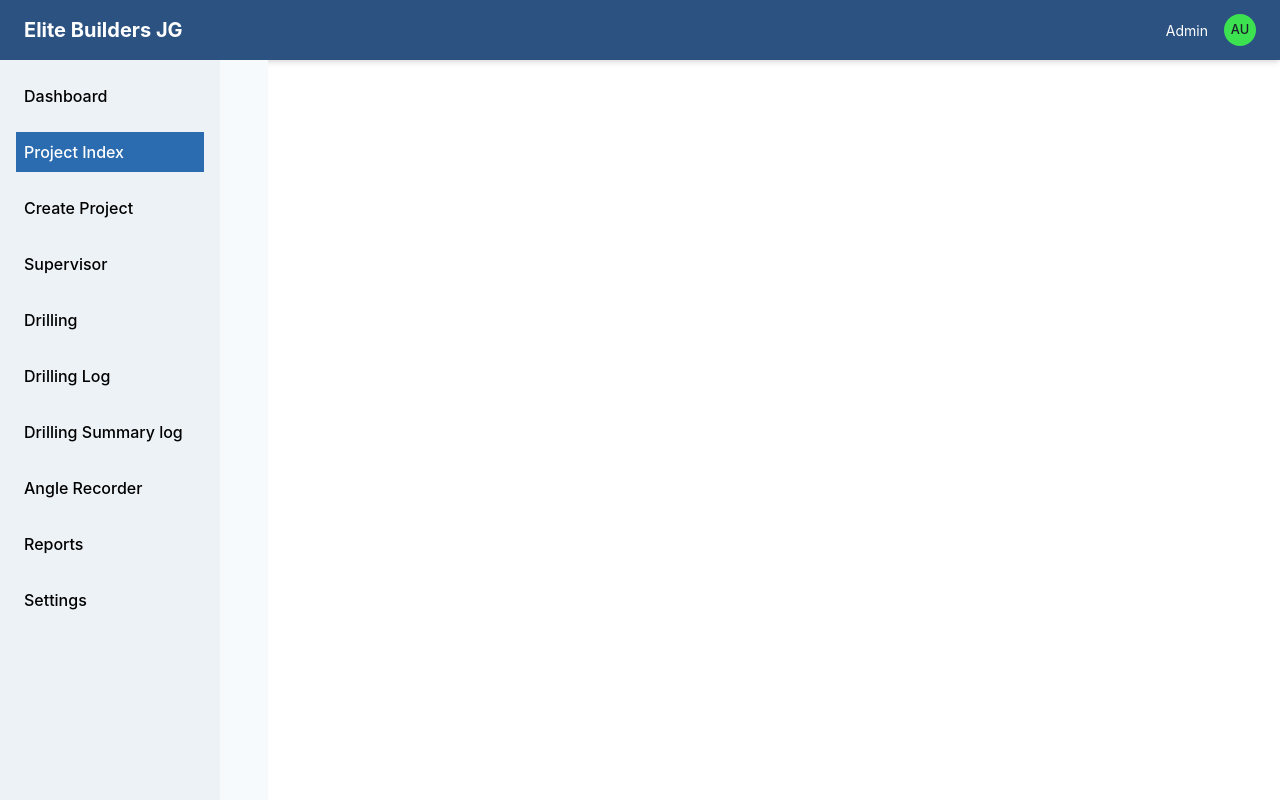
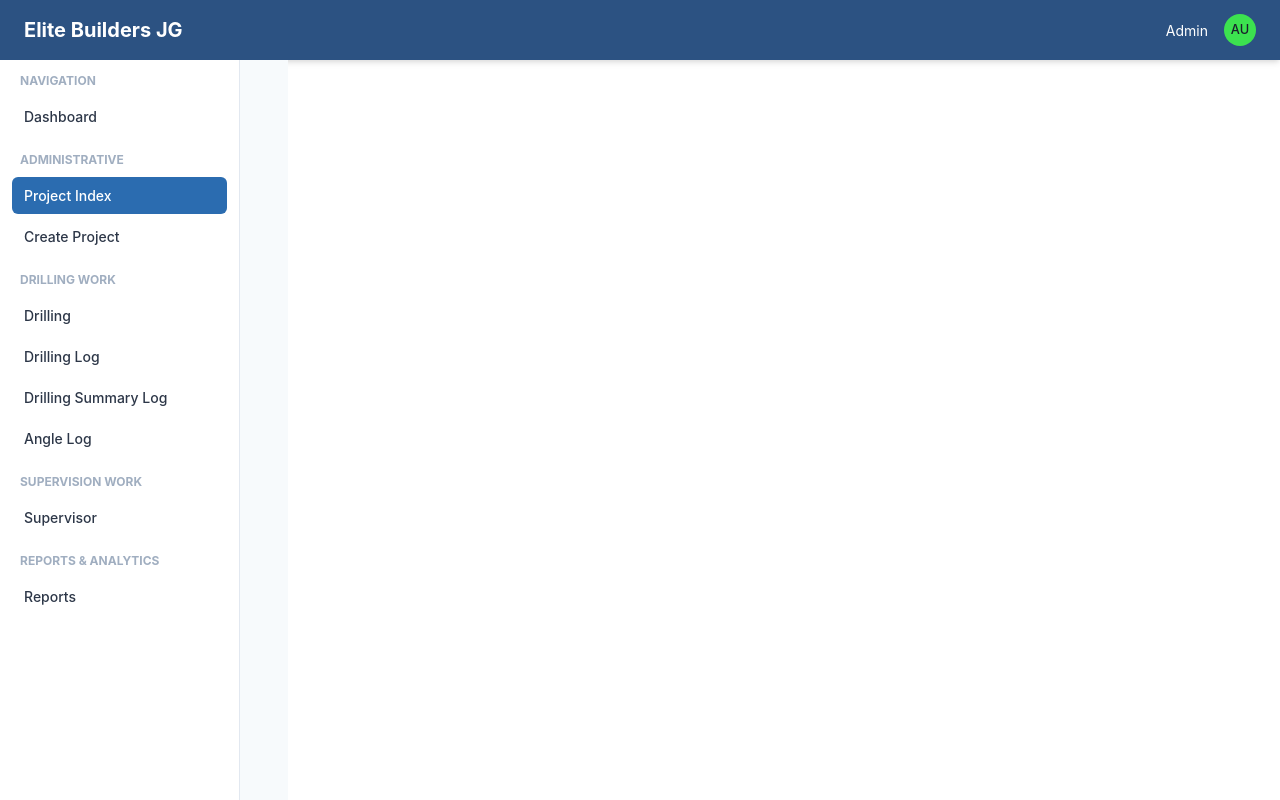
Before and after one commit to Nabin1-chand/Elite-Construction, a React (Vite) app: page /projects/showProject in a window 1280 px wide. Built offline with nearby package versions, Linux system fonts and the light colour scheme.

Commit message:
added: dashboard item and angle log page

```diff
--- a/src/App.jsx
+++ b/src/App.jsx
@@ -3,6 +3,7 @@ import LoginPage from "./component/pages/LoginPage"
 import Dashboard from "./component/pages/DashBoard"
 import CreateProject from "./component/pages/createProject"
 import ProjectCard from "./component/pages/showProjectCard"
+import AngleLog from "./component/pages/AngleLog"
 
 const App=()=>{
   return(
@@ -11,6 +12,7 @@ const App=()=>{
       <Route path="/dashboard" element={<Dashboard/>}/>
        <Route path="/projects/create" element={<CreateProject />} />
        <Route path="/projects/showProject" element={<ProjectCard />} />
+       <Route path="/projects/angle-log" element={<AngleLog />} />
 
     </Routes>
   )
--- /dev/null
+++ b/src/component/pages/AngleLog.jsx
@@ -0,0 +1,95 @@
+import {
+  Box,
+  Flex,
+  Heading,
+  Text,
+  Select,
+  Input,
+  Button,
+  SimpleGrid,
+  FormControl,
+  FormLabel,
+} from "@chakra-ui/react";
+import Header from "../Header";
+import Sidebar from "../sidebar";
+
+const AngleLog = () => {
+  return (
+    <Flex direction="column" minH="100vh" w="100vw">
+      <Header />
+
+      <Flex flex="1">
+        <Sidebar />
+
+        <Box flex="1" p={6} bg="gray.50">
+          <Box bg="white" p={6} rounded="md" shadow="sm" maxW="900px">
+            <Heading size="md" mb={4}>
+              ⏱ Angle Recording Form
+            </Heading>
+
+            {/* Project */}
+            <FormControl mb={4}>
+              <FormLabel>Project</FormLabel>
+              <Select placeholder="Select Project">
+                <option>
+                  MRTA Purple Line (South) Project Contract 3 Underground Civil Works
+                </option>
+              </Select>
+            </FormControl>
+
+            {/* Hole */}
+            <FormControl mb={4}>
+              <FormLabel>Hole No.</FormLabel>
+              <Select>
+                <option>B1</option>
+                <option>B2</option>
+                <option>B3</option>
+              </Select>
+            </FormControl>
+
+            {/* Angle */}
+            <SimpleGrid columns={{ base: 1, md: 2 }} spacing={4}>
+              <FormControl>
+                <FormLabel>Angle (Degrees)</FormLabel>
+                <Input placeholder="e.g. 45.5" />
+              </FormControl>
+
+              <FormControl>
+                <FormLabel>Shape Accelerator Array Result</FormLabel>
+                <Button variant="outline" w="full">
+                  Upload Image
+                </Button>
+              </FormControl>
+            </SimpleGrid>
+
+            {/* Calibrated Angle */}
+            <FormControl mt={4}>
+              <FormLabel>Calibrated Angle (Degrees)</FormLabel>
+              <Input placeholder="e.g. 45.2" />
+            </FormControl>
+
+            {/* Deviation */}
+            <Box mt={4}>
+              <Text fontWeight="bold" mb={2}>
+                Deviation (mm)
+              </Text>
+
+              <SimpleGrid columns={3} spacing={3}>
+                <Input placeholder="X Axis" />
+                <Input placeholder="Y Axis" />
+                <Input placeholder="Z Axis" />
+              </SimpleGrid>
+            </Box>
+
+            {/* Save */}
+            <Button mt={6} colorScheme="blue">
+              Save Angle Record
+            </Button>
+          </Box>
+        </Box>
+      </Flex>
+    </Flex>
+  );
+};
+
+export default AngleLog;
--- a/src/component/sidebar.jsx
+++ b/src/component/sidebar.jsx
@@ -2,41 +2,78 @@ import { Box, VStack, Text } from "@chakra-ui/react";
 import { NavLink } from "react-router-dom";
 
 const Sidebar = () => {
-  const links = [
+  const sections = [
+    {
+      title: "NAVIGATION",
+      links: [
         { name: "Dashboard", path: "/dashboard" },
+      ],
+    },
+    {
+      title: "ADMINISTRATIVE",
+      links: [
         { name: "Project Index", path: "/projects/showProject" },
         { name: "Create Project", path: "/projects/create" },
-    { name: "Supervisor", path: "/reports" },
+      ],
+    },
+    {
+      title: "DRILLING WORK",
+      links: [
         { name: "Drilling", path: "/reports" },
         { name: "Drilling Log", path: "/reports" },
-    { name: "Drilling Summary log", path: "/reports" },
+        { name: "Drilling Summary Log", path: "/reports" },
+        { name: "Angle Log", path: "/projects/angle-log" },
+      ],
+    },
+    {
+      title: "SUPERVISION WORK",
+      links: [
+        { name: "Supervisor", path: "/reports" },
+      ],
+    },
+    {
+      title: "REPORTS & ANALYTICS",
+      links: [
+        { name: "Reports", path: "/reports" },
+      ],
+    },
 
-
-    { name: "Angle Recorder", path: "/reports" },
-    { name: "Reports", path: "/reports" },
-
-    { name: "Settings", path: "/settings" },
   ];
 
    return (
     <Box
-      bg="gray.100"
-      w={{ base: "full", md: "220px" }}
+      bg="white"
+      w={{ base: "full", md: "240px" }}
       minH="calc(100vh - 60px)"
-      p={4}
+      borderRight="1px solid"
+      borderColor="gray.200"
+      p={3}
       display={{ base: "none", md: "block" }}
     >
-      <VStack align="start" spacing={4}>
-        {links.map((link) => (
+      {sections.map((section) => (
+        <Box key={section.title} mb={4}>
+          <Text
+            fontSize="xs"
+            fontWeight="bold"
+            color="gray.400"
+            mb={2}
+            px={2}
+          >
+            {section.title}
+          </Text>
+
+          <VStack align="start" spacing={1}>
+            {section.links.map((link) => (
               <NavLink
+                key={link.name}
                 to={link.path}
-            key={link.name}
                 style={({ isActive }) => ({
                   width: "100%",
-              padding: "8px",
-              borderRadius: "md",
+                  padding: "8px 12px",
+                  borderRadius: "6px",
                   background: isActive ? "#2B6CB0" : "transparent",
-              color: isActive ? "white" : "black",
+                  color: isActive ? "white" : "#2D3748",
+                  fontSize: "14px",
                 })}
               >
                 {link.name}
@@ -44,6 +81,8 @@ const Sidebar = () => {
             ))}
           </VStack>
         </Box>
+      ))}
+    </Box>
   );
 };
 
--- a/src/provider/ProjectContext.jsx
+++ b/src/provider/ProjectContext.jsx
@@ -26,13 +26,18 @@ export const ProjectProvider = ({ children }) => {
       )
     );
   };
+  // Delete a project
+  const deleteProject = (projectId) => {
+    setProjects((prev) => prev.filter((p) => p.id !== projectId));
+  };
 
   return (
     <ProjectContext.Provider
       value={{
         projects,
         addProject,
-        updateNumberOfHoles
+        updateNumberOfHoles,
+        deleteProject
       }}
     >
       {children}
```
Lines whose indentation alone changed are shown as unchanged.
